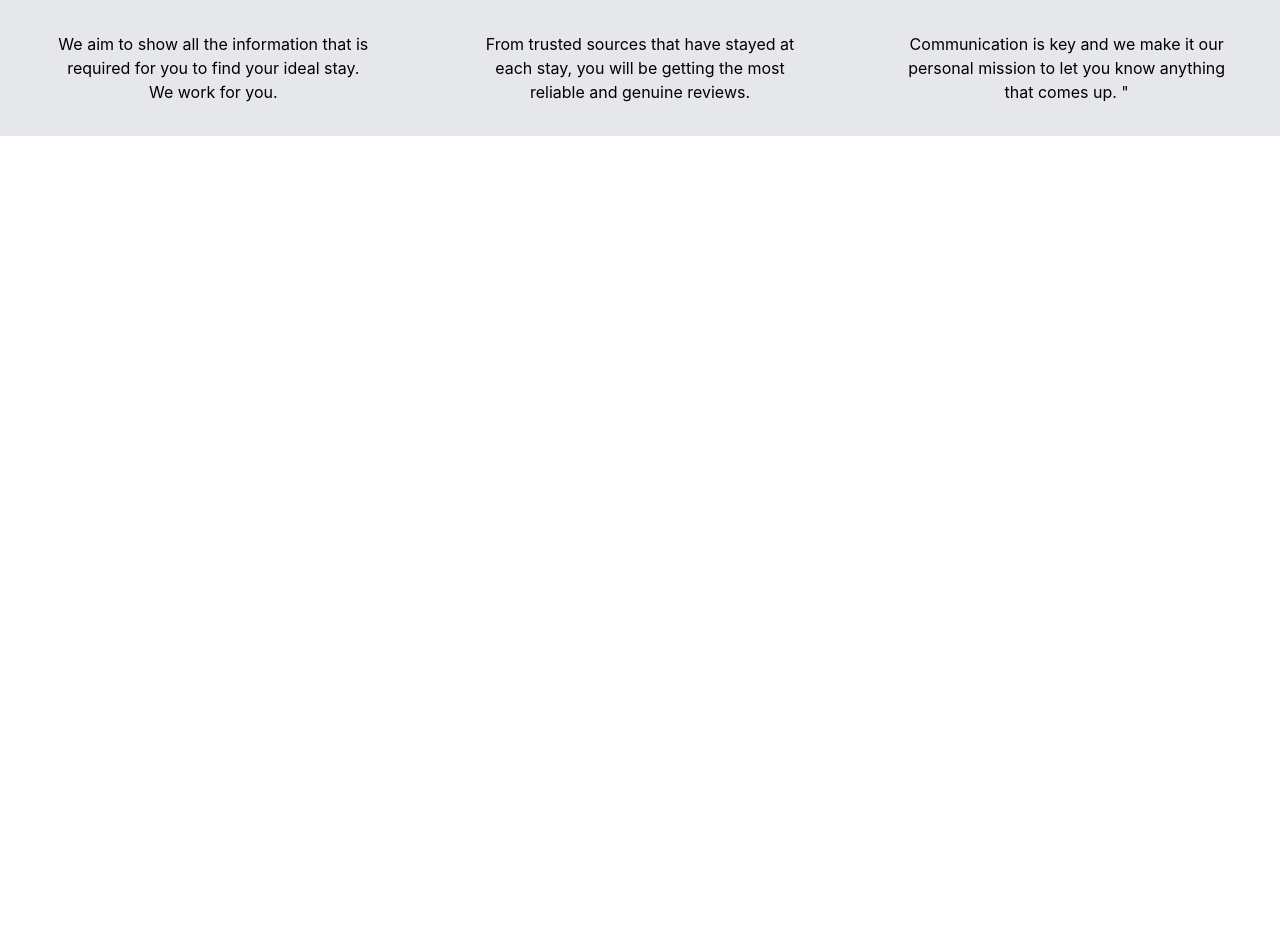
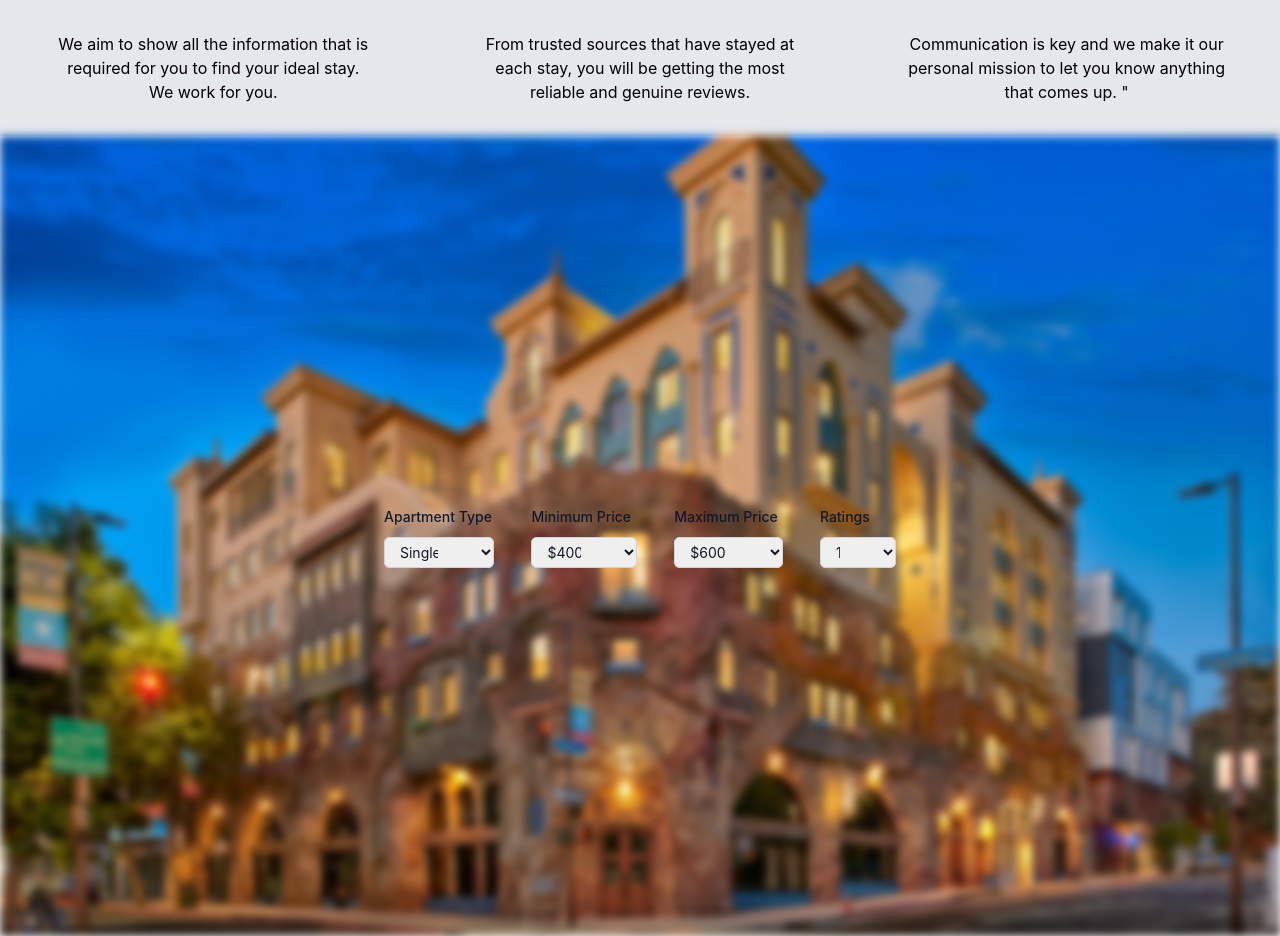
Before and after one commit to anthora2/FullStackFinalProjectFrontEnd, a React (Create React App) app in the folder final-project-front-end/: page / in a window 1280 px wide. Shown: the part 1080-2016 px from the top of the page. Before the commit the page ends 1216 px from the top, so only its background shows below. Built offline with nearby package versions, Linux system fonts and the light colour scheme.

Commit message:
started search page, need to fix styling and add apply button

```diff
--- /dev/null
+++ b/final-project-front-end/src/components/Dropdown.js
@@ -0,0 +1,22 @@
+
+
+
+export default function Dropdown({ label, options }) {
+    return (
+      <div>
+        <label htmlFor="location" className="block text-sm font-medium leading-6 text-gray-900">
+          {label}
+        </label>
+        <select
+          id="location"
+          name="location"
+          className="mt-2 block w-full rounded-md border-0 py-1.5 pl-3 pr-10 text-gray-900 ring-1 ring-inset ring-gray-300 focus:ring-2 focus:ring-indigo-600 sm:text-sm sm:leading-6"
+          defaultValue={options[0]} // Set default value to the first option
+        >
+          {options.map((option, index) => (
+            <option key={index}>{option}</option>
+          ))}
+        </select>
+      </div>
+    )
+  }
--- a/final-project-front-end/src/components/SearchPage.js
+++ b/final-project-front-end/src/components/SearchPage.js
@@ -0,0 +1,27 @@
+
+
+import React from 'react';
+import Dropdown from "./Dropdown";
+import Enclave from "../images/berkeley_enclave.jpg";
+
+export default function SearchPage() {
+  return (
+    <div className="relative h-screen">
+      <div
+        className="absolute inset-0 z-0 blur-sm"
+        style={{ backgroundImage: `url(${Enclave})`, backgroundSize: 'cover', backgroundPosition: 'center' }}
+      />
+      <div className="flex flex-col items-center justify-center relative z-10 h-full">
+        <div className="flex justify-between max-w-lg">
+          <Dropdown label="Apartment Type" options={['Single', 'Double', 'Triple']} />
+          <div className="w-10"></div>
+          <Dropdown label="Minimum Price" options={['$400', '$500', '$600', '$700', '$800', '$900', '$1000', '$1100', '$1200', '$1300', '$1400', '$1500', '$1600']} />
+          <div className="w-10"></div>
+          <Dropdown label="Maximum Price" options={['$600', '$700', '$800', '$900', '$1000', '$1100', '$1200', '$1300', '$1400', '$1500', '$1600', '$1700', '$1800', '$1900', '$2000', '$2100', '$2200', '$2300', '$2400']} />
+          <div className="w-10"></div>
+          <Dropdown label="Ratings" options={['1', '2', '3', '4', '5']} />
+        </div>
+      </div>
+    </div>
+  );
+}
--- a/final-project-front-end/src/index.js
+++ b/final-project-front-end/src/index.js
@@ -5,12 +5,14 @@ import App from "./App";
 import reportWebVitals from "./reportWebVitals";
 import Hero from "./components/Hero";
 import Details from "./components/Details";
+import SearchPage from "./components/SearchPage"
 
 const root = ReactDOM.createRoot(document.getElementById("root"));
 root.render(
   <React.StrictMode>
     <Hero />
     <Details />
+    <SearchPage />
   </React.StrictMode>,
 );
 
```
Also changed, not shown: final-project-front-end/src/images/berkeley_enclave.jpg (added).
